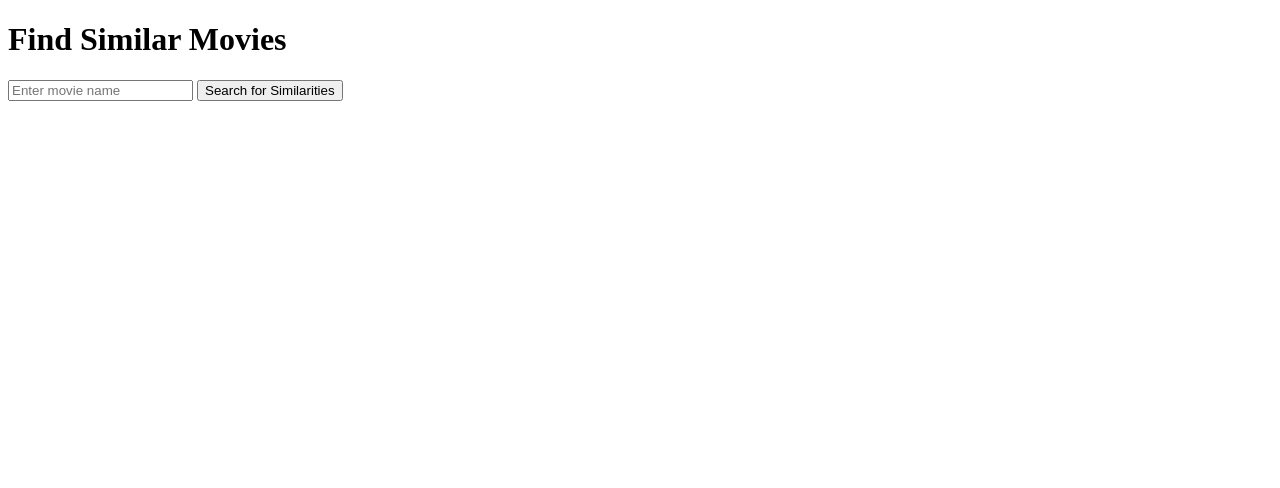
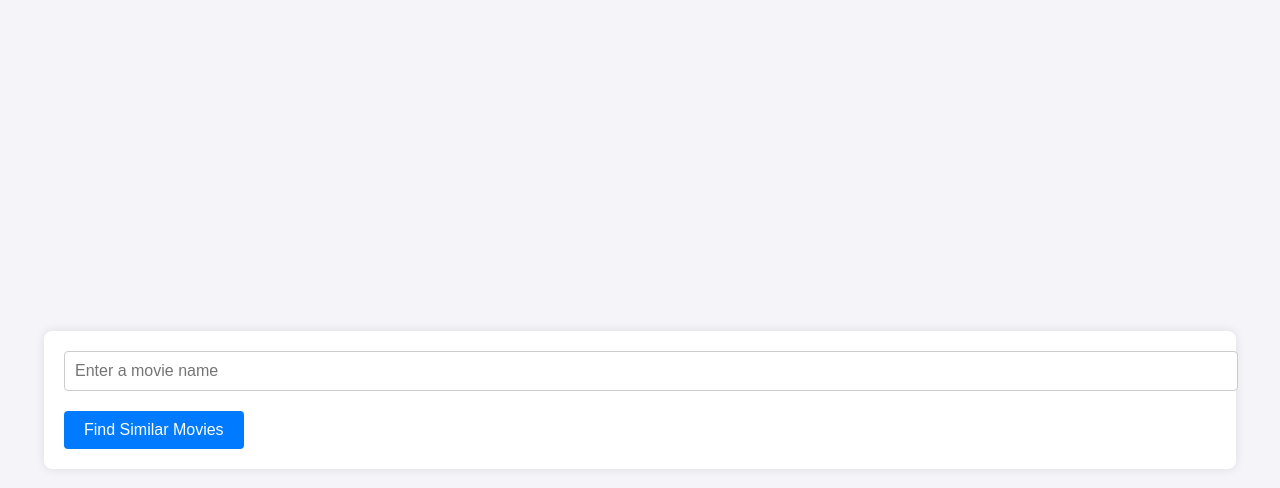
Before and after one commit to Alphapolygon/Movies, a plain HTML site: page index.html in a window 1280 px wide. Drawn offline with Linux system fonts and the light colour scheme.

Commit message:
Add files via upload

```diff
--- a/index.html
+++ b/index.html
@@ -3,35 +3,106 @@
 <head>
     <meta charset="UTF-8">
     <meta name="viewport" content="width=device-width, initial-scale=1.0">
-    <title>Similar Movies</title>
+    <title>Movie Recommendations</title>
     <style>
-        #resultsContainer {
+        body {
+            font-family: Arial, sans-serif;
+            margin: 0;
+            padding: 0;
             display: flex;
-            flex-wrap: wrap; /* Allow items to wrap onto the next line */
+            justify-content: center;
+            align-items: center;
+            min-height: 100vh;
+            background-color: #f4f4f9;
+        }
+
+        .container {
+            width: 90%;
+            max-width: 1200px;
+            margin: auto;
+            padding: 20px;
+            box-shadow: 0 0 10px rgba(0, 0, 0, 0.1);
+            background-color: #fff;
+            border-radius: 8px;
+        }
+
+        input[type="text"] {
+            width: 100%;
+            padding: 10px;
+            margin-bottom: 20px;
+            font-size: 16px;
+            border: 1px solid #ccc;
+            border-radius: 4px;
+        }
+
+        button {
+            padding: 10px 20px;
+            font-size: 16px;
+            background-color: #007BFF;
+            color: white;
+            border: none;
+            border-radius: 4px;
+            cursor: pointer;
+        }
+
+        .results {
+            display: flex;
+            flex-wrap: wrap; /* Allows items to wrap to the next line */
+            justify-content: space-around; /* Distributes extra space around items */
         }
 
         .movieItem {
-            margin: 10px;
-            flex-basis: calc(25% - 20px); /* 4 items per row, accounting for margins */
-            box-sizing: border-box;
+            display: flex;
+            align-items: center;
+            width: calc(25% - 20px); /* Four movies per row with spacing */
+            margin-bottom: 20px;
         }
 
         .movieItem img {
-            width: 100%; /* Make images responsive within their container */
+            width: 100px;
             height: auto;
+            margin-right: 15px;
+        }
+
+        .movieItem h2 {
+            font-size: 18px;
+        }
+
+        /* Responsive Design for smaller screens */
+        @media (max-width: 992px) { /* For tablets and medium-sized screens */
+            .movieItem {
+                width: calc(33.333% - 20px); /* Three movies per row */
+            }
+        }
+
+        @media (max-width: 768px) { /* For smaller mobile devices */
+            .movieItem {
+                flex-direction: column;
+                align-items: start;
+                width: auto; /* Take full width for small screens */
+                margin-right: 20px; /* Adds spacing between movie items on one line */
+            }
+
+            .movieItem img {
+                width: auto;
+                margin-bottom: 10px;
+            }
+
+            .results {
+                justify-content: center;
+            }
         }
     </style>
 </head>
 <body>
 
-<h1>Find Similar Movies</h1>
+<div class="container">
+    <input type="text" id="movieInput" placeholder="Enter a movie name"/>
+    <button onclick="findSimilarMovies()">Find Similar Movies</button>
 
-<div>
-    <input type="text" id="movieInput" placeholder="Enter movie name">
-    <button onclick="findSimilarMovies()">Search for Similarities</button>
+    <div id="resultsContainer" class="results"></div>
 </div>
 
-<div class="movie-container" id="resultsContainer"></div>
 
 <script src="app.js"></script>
 
```
